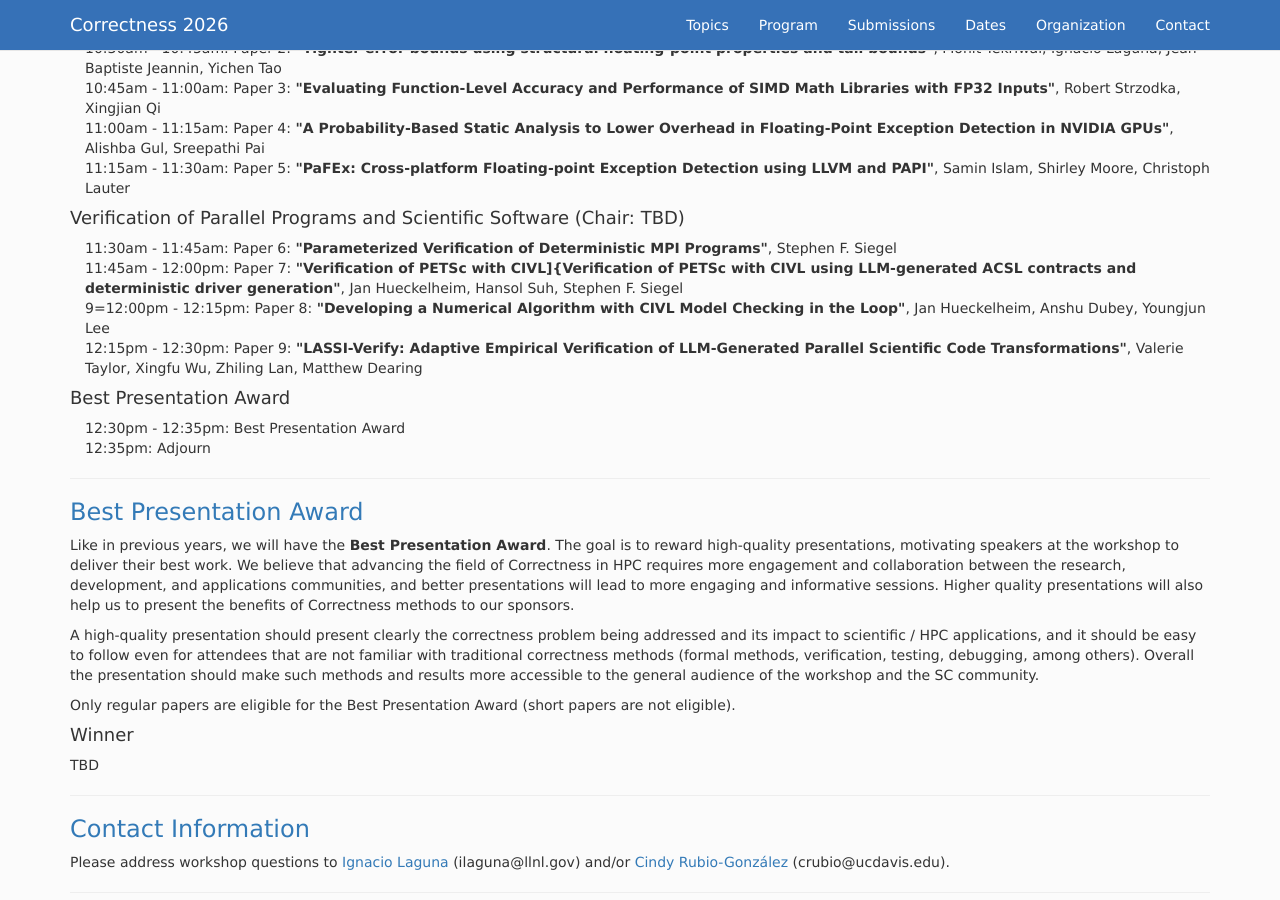
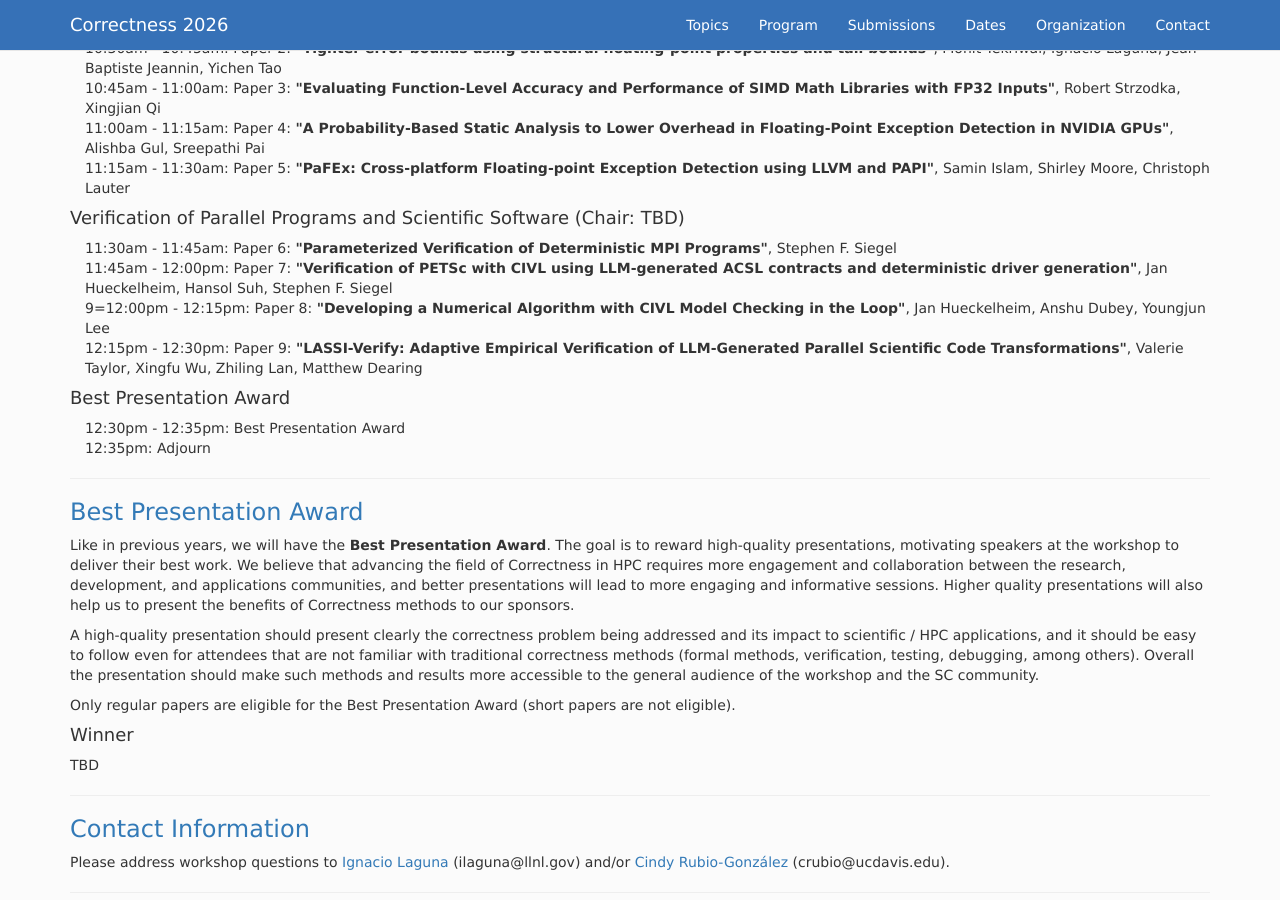
Before and after one commit to correctness-workshop/2026, a Jekyll site: the page built from index.md, in a window 1280 px wide and 900 px high, scrolled down 4168 px. Built offline with Jekyll 4.4.1, drawn with Linux system fonts in a browser that asks for light colours; nearby versions of some CDN libraries; the list of posts is cut into pages by our own code.

Commit message:
Minor change 3

```diff
--- a/index.md
+++ b/index.md
@@ -223,7 +223,7 @@ All time zones are AOE.
 
 <tr><td width="15">  </td> <td>11:30am - 11:45am:  Paper 6:  <b>"Parameterized Verification of Deterministic MPI Programs"</b>,  Stephen F. Siegel </td> </tr>
 
-<tr><td width="15">  </td> <td>11:45am - 12:00pm:  Paper 7:  <b>"Verification of PETSc with CIVL]{Verification of PETSc with CIVL using LLM-generated ACSL contracts and deterministic driver generation"</b>,  Jan Hueckelheim, Hansol Suh, Stephen F. Siegel </td> </tr>
+<tr><td width="15">  </td> <td>11:45am - 12:00pm:  Paper 7:  <b>"Verification of PETSc with CIVL using LLM-generated ACSL contracts and deterministic driver generation"</b>,  Jan Hueckelheim, Hansol Suh, Stephen F. Siegel </td> </tr>
 
 <tr><td width="15">  </td> <td>9=12:00pm - 12:15pm:  Paper 8:  <b>"Developing a Numerical Algorithm with CIVL Model Checking in the Loop"</b>,  Jan Hueckelheim, Anshu Dubey, Youngjun Lee </td> </tr>
 
```
